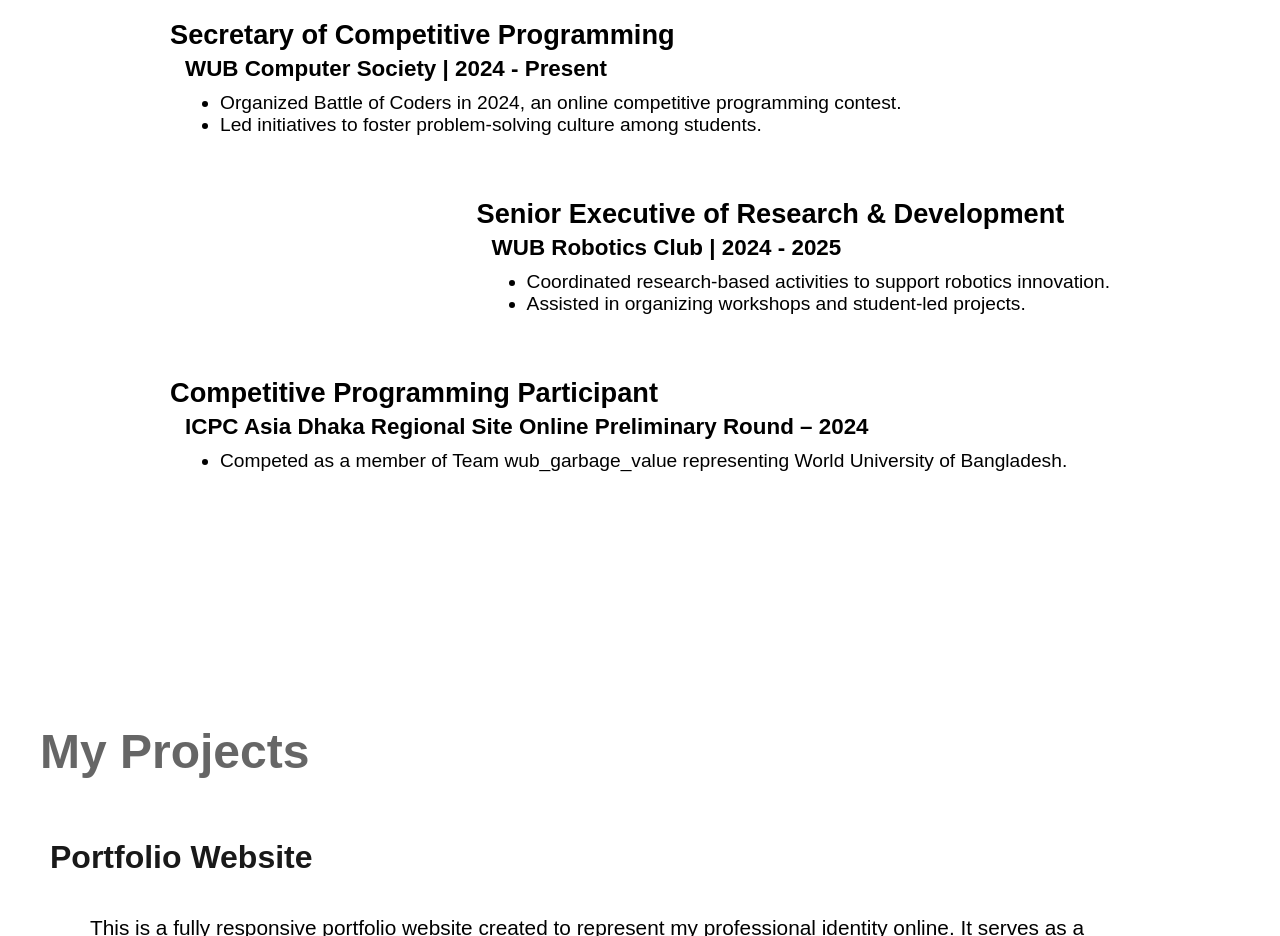
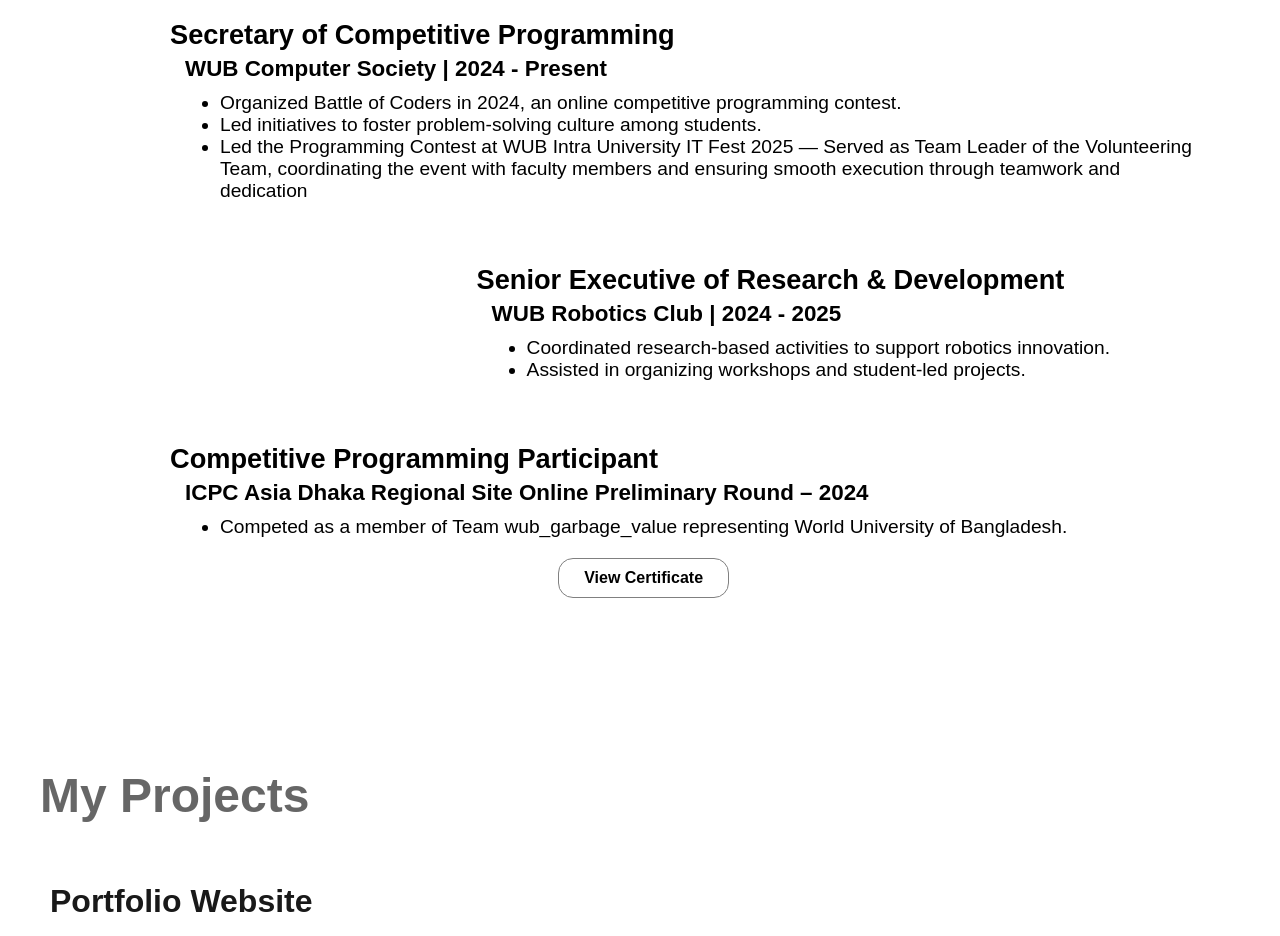
Before and after one commit to ASM-Monirul-Islam/My-Portfoio, a plain HTML site: page index.html in a window 1280 px wide. Shown: the part 3520-4456 px from the top of the page. Drawn offline with nearby package versions, Linux system fonts and the light colour scheme.

Commit message:
updated the portfolio

```diff
--- a/index.html
+++ b/index.html
@@ -381,6 +381,12 @@
                   Led initiatives to foster problem-solving culture among
                   students.
                 </li>
+                <li>
+                  Led the Programming Contest at WUB Intra University IT Fest
+                  2025 — Served as Team Leader of the Volunteering Team,
+                  coordinating the event with faculty members and ensuring
+                  smooth execution through teamwork and dedication
+                </li>
               </ul>
             </div>
           </div>
@@ -413,6 +419,15 @@
                 <li>
                   Competed as a member of Team wub_garbage_value representing
                   World University of Bangladesh.
+                </li>
+                <li class="certificate-btn" style="list-style: none;">
+                  <a
+                  class="view-certificate fontColor"
+                  href="assets/Certificate_of_ICPC_2024.pdf"
+                  target="_blank"
+                >
+                  View Certificate
+                </a>
                 </li>
               </ul>
             </div>
@@ -509,9 +524,7 @@
               <h1 class="tech-title">Tech Stack:</h1>
               <ul>
                 <li><strong>Languages: </strong>C++17 / C++20</li>
-                <li>
-                  <strong>Version Control: </strong>Git & GitHub
-                </li>
+                <li><strong>Version Control: </strong>Git & GitHub</li>
                 <li>
                   <strong>Online Judges: </strong>CodeForces, LeetCode, vJudge
                 </li>
--- a/style.css
+++ b/style.css
@@ -783,6 +783,21 @@ textarea {
   margin-left: 30px;
 }
 
+.certificate-btn{
+  display: flex;
+  justify-content: center;
+  align-items: center;
+  padding: 20px 10px;
+}
+
+.view-certificate{
+  border: 0.5px solid gray;
+  padding: 10px 25px;
+  border-radius: 15px;
+  color: black;
+  font-weight: bold;
+}
+
 @media only screen and (max-height: 620px) {
   .home-image {
     height: 400px;
```
Also changed, not shown: 1 other file.
